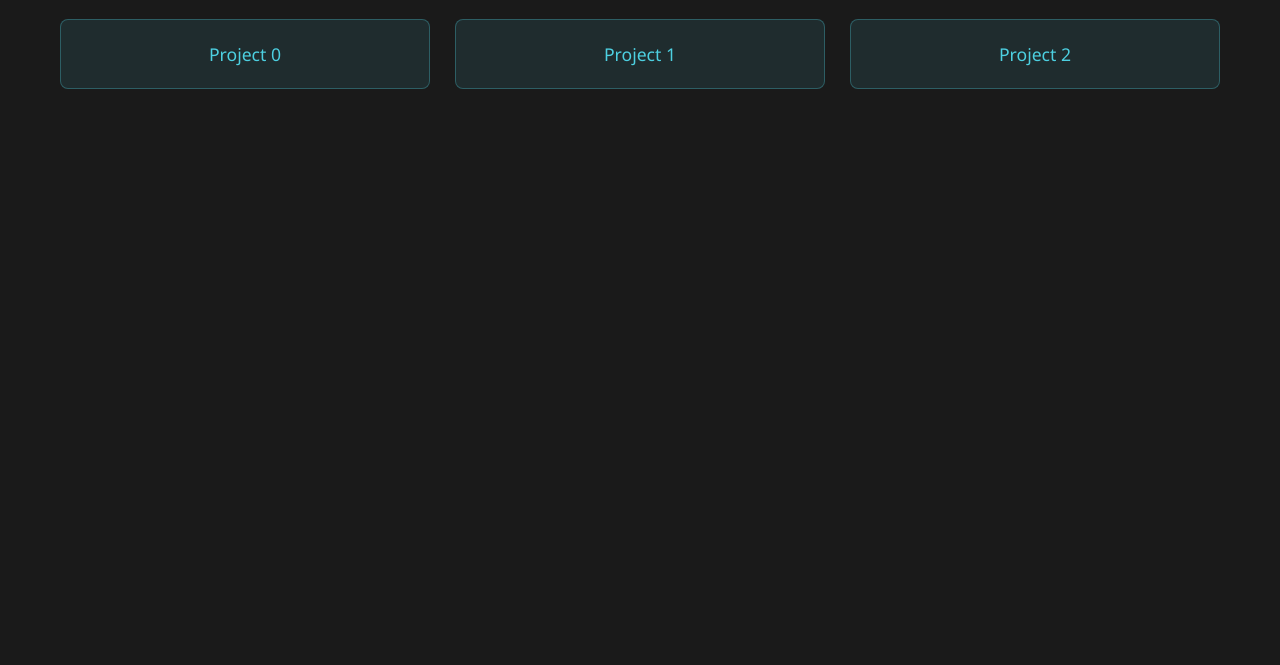
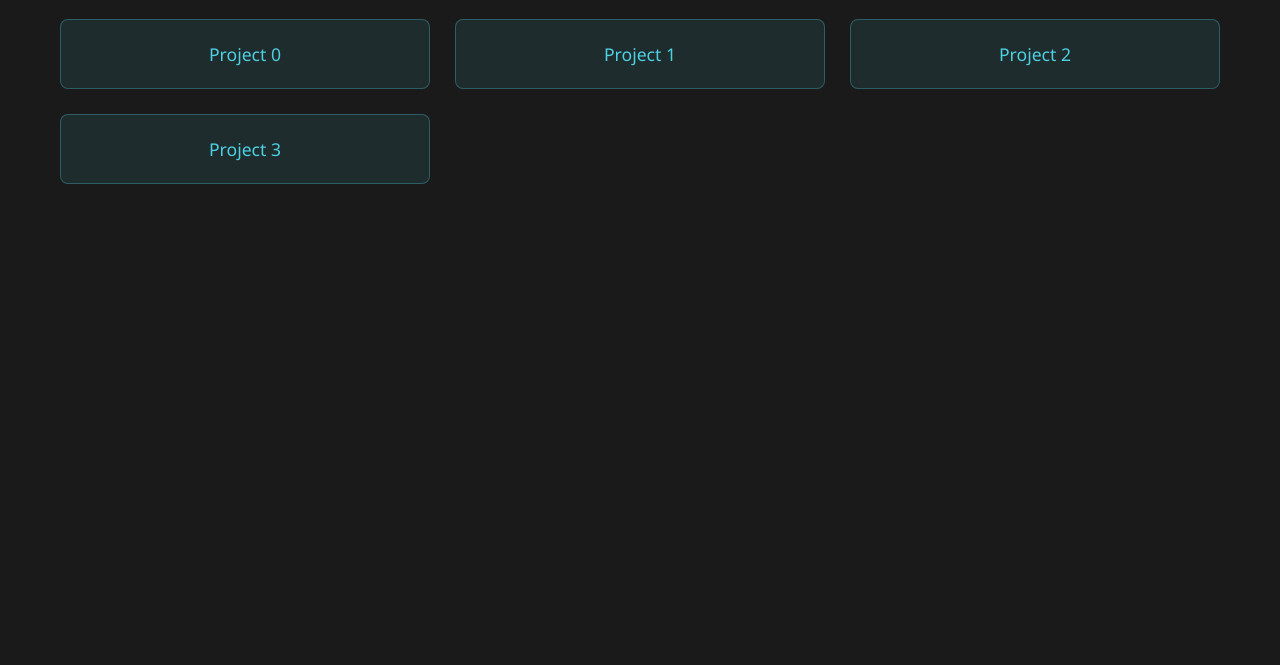
Before and after one commit to EggsInAJar/cs180, a plain HTML site: page index.html in a window 1280 px wide. Shown: the part 135-800 px from the top of the page. Drawn offline with Linux system fonts and the light colour scheme.

Commit message:
proj3 link

```diff
--- a/index.html
+++ b/index.html
@@ -11,6 +11,7 @@
             <a href="./0/index.html" class="project-link">Project 0</a>
             <a href="./1/project1_report.html" class="project-link">Project 1</a>
             <a href="./2/computer_vision_portfolio.html" class="project-link">Project 2</a>
+            <a href="./3/index.html" class="project-link">Project 3</a>
         </div>
     </div>
 </body>
```
